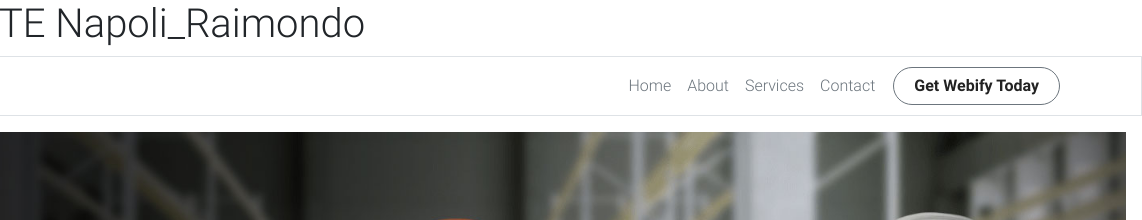
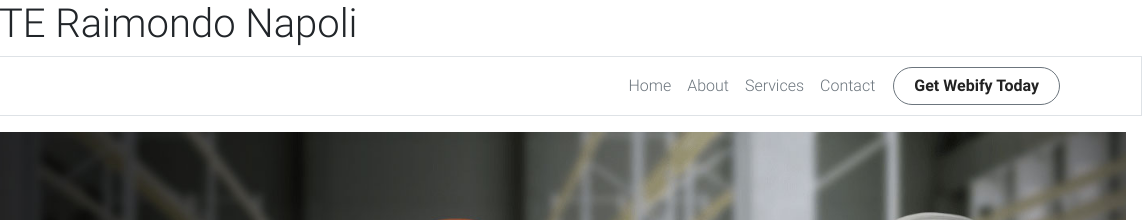
Before and after one commit to Rainapster/htmlScssSite, a plain HTML site: page index.html in a window 1280 px wide. Shown: the top 220 px of the page, 138-1280 px from the left. Drawn offline with nearby package versions, Linux system fonts and the light colour scheme.

Commit message:
modify h1

```diff
--- a/index.html
+++ b/index.html
@@ -15,7 +15,7 @@
 <body>
 
   <div>
-    <h1>TEST SITE Napoli_Raimondo</h1>
+    <h1>TEST SITE Raimondo Napoli</h1>
   </div>
   <div class="bg-white">
     <nav class="navbar navbar-expand-lg navbar-light navbar-custom border-bottom border">
```
